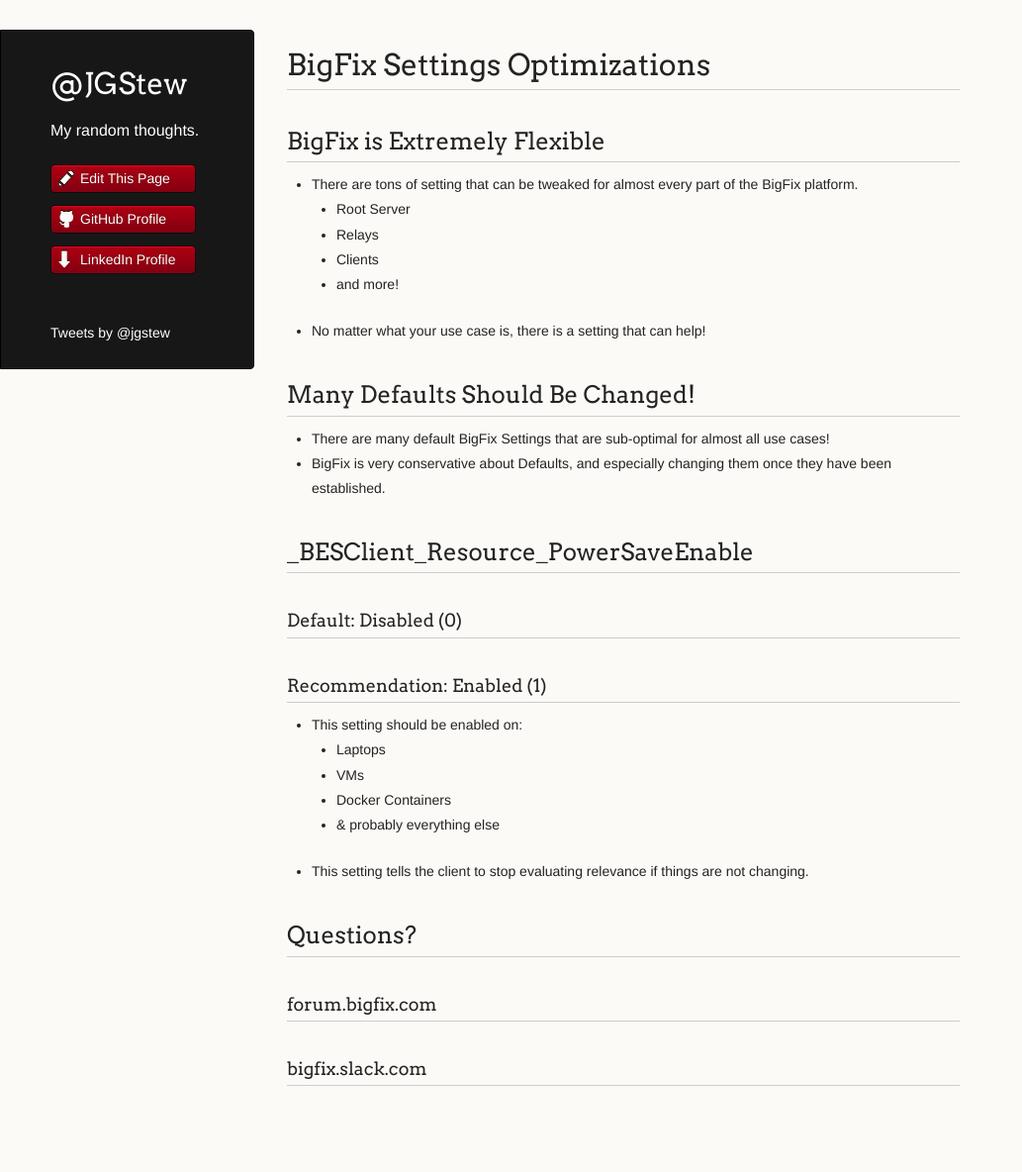
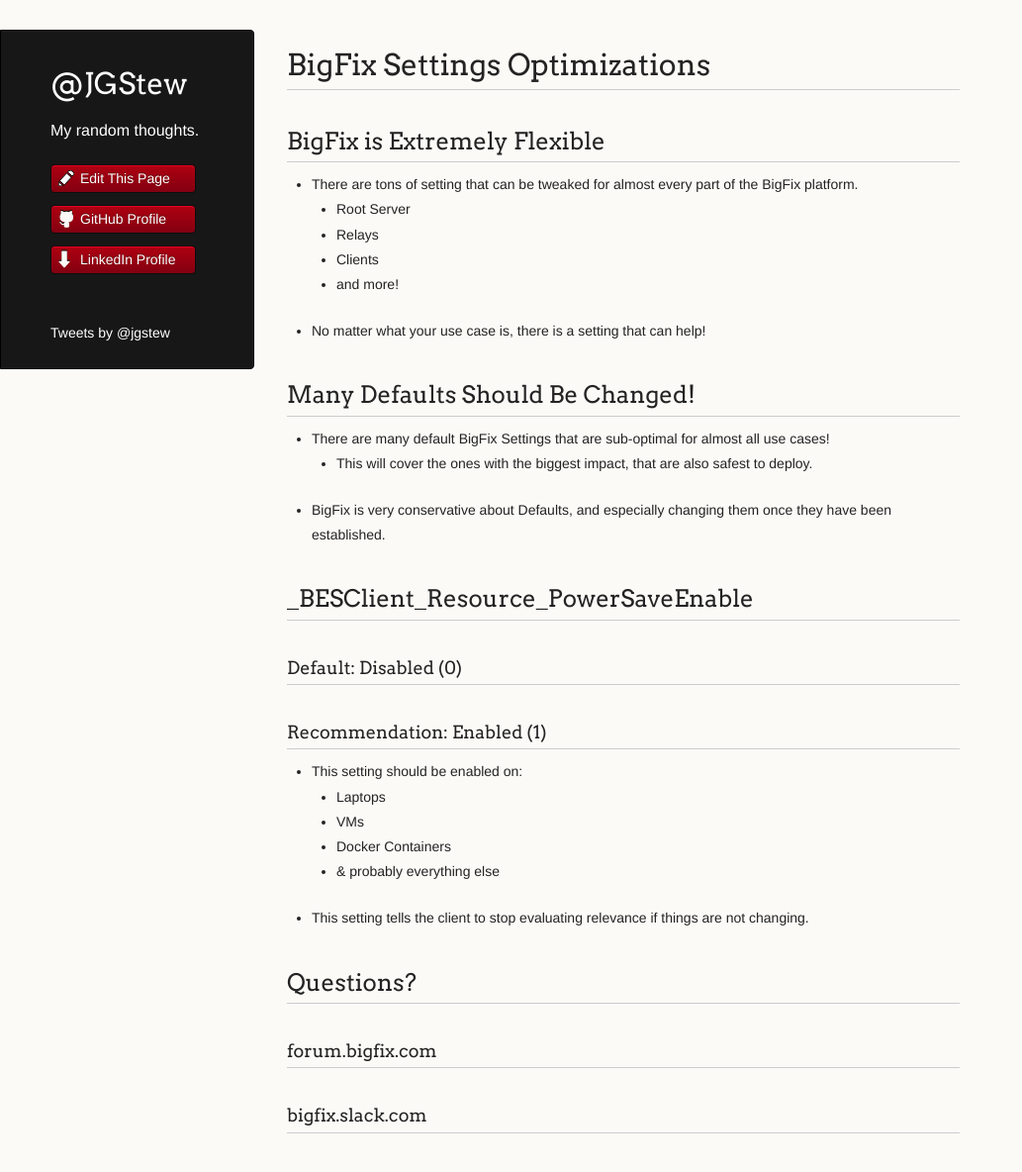
Before and after one commit to jgstew/jgstew.github.io, a Jekyll site: the page built from _posts/2018-10-30-BigFix-Settings-Optimizations.md, in a window 1280 px wide and 1205 px high. Shown: the top 1184 px of the window at 99% size, without its empty margins (0-1033 px from the left). Built offline with Jekyll 4.4.1, drawn with Linux system fonts in a browser that asks for light colours; nearby versions of some CDN libraries; comment, search, counter and statistics services are not loaded.

Commit message:
Update 2018-10-30-BigFix-Settings-Optimizations.md

```diff
--- a/_posts/2018-10-30-BigFix-Settings-Optimizations.md
+++ b/_posts/2018-10-30-BigFix-Settings-Optimizations.md
@@ -18,7 +18,9 @@ date: November 8, 2018
 ## Many Defaults Should Be Changed!
 
 - There are many default BigFix Settings that are sub-optimal for almost all use cases!
+  - This will cover the ones with the biggest impact, that are also safest to deploy.
 - BigFix is very conservative about Defaults, and especially changing them once they have been established.
+
 
 ## _BESClient_Resource_PowerSaveEnable
 
```
